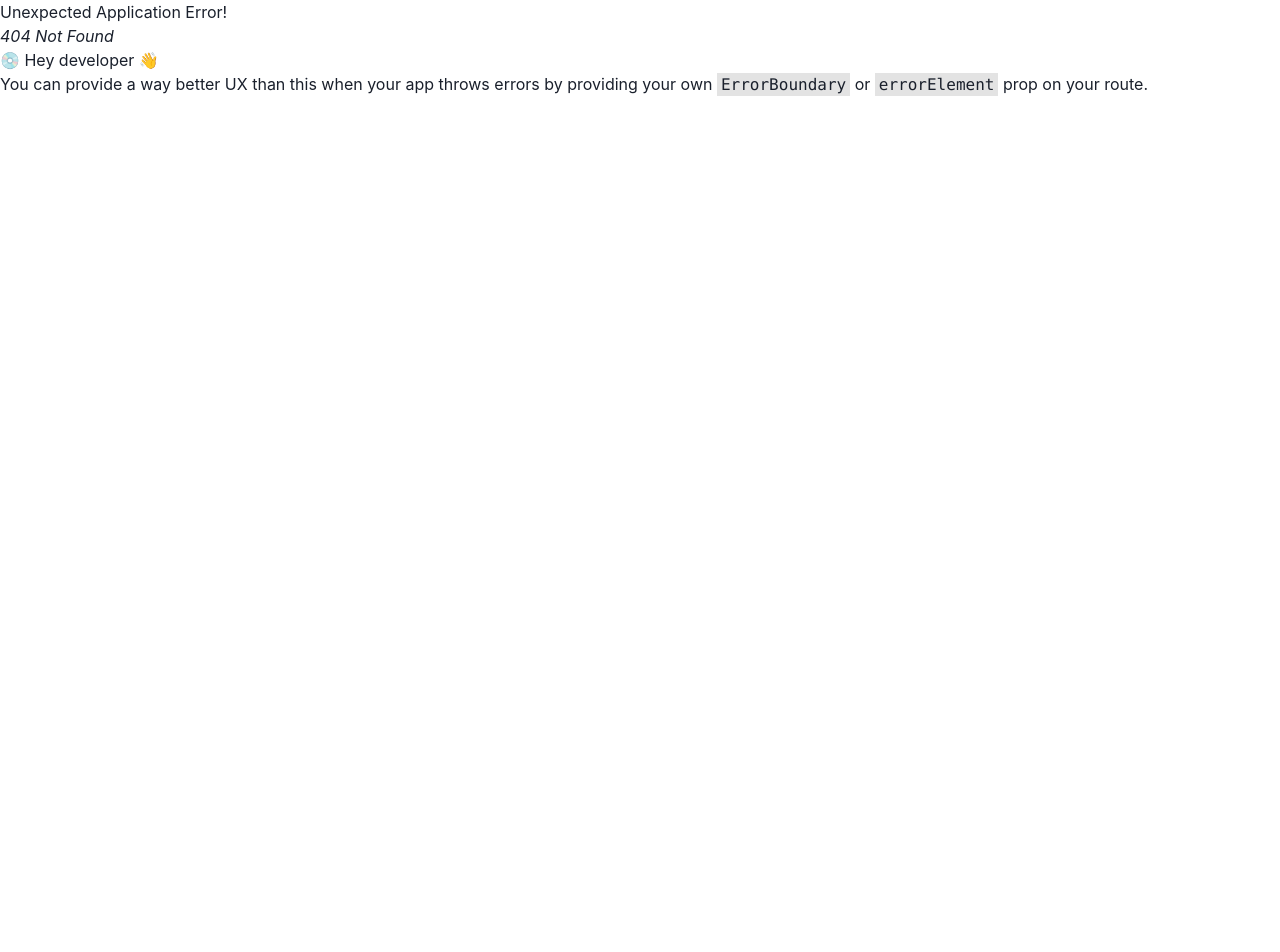
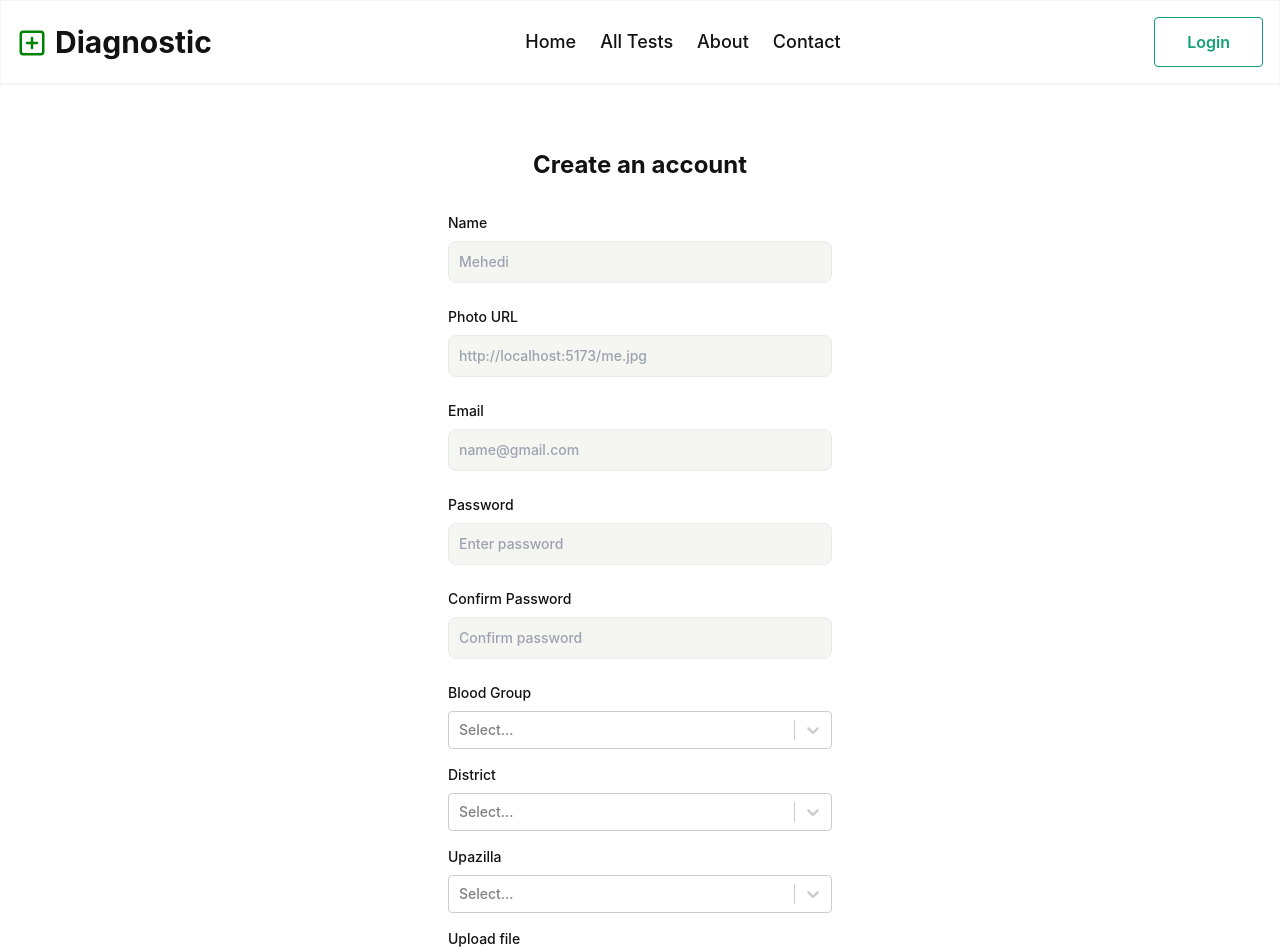
Before and after one commit to mehediy/diagnostic-center-frontend, a React (Vite) app: page /register in a window 1280 px wide. Before the commit this address had no page. Shown: the top 952 px of the page. Before the commit the page ends 800 px from the top, so only its background shows below. Built offline with nearby package versions, Linux system fonts and the light colour scheme.

Commit message:
added register form

```diff
--- a/package.json
+++ b/package.json
@@ -21,6 +21,7 @@
     "react-helmet-async": "^2.0.1",
     "react-hot-toast": "^2.4.1",
     "react-router-dom": "^6.20.0",
+    "react-select": "^5.8.0",
     "sort-by": "^1.2.0"
   },
   "devDependencies": {
--- /dev/null
+++ b/src/pages/Register/Register.jsx
@@ -0,0 +1,139 @@
+import { Link } from "react-router-dom";
+import Input from "../../shared/Forms/Input";
+import Button from "../../shared/Buttons/Button";
+import { upazillas } from "../../constants/upazillas";
+import { useState } from "react";
+import toast from "react-hot-toast";
+import Select from "react-select";
+import { districts } from "../../constants/districts";
+import { bloodGroups } from "../../constants";
+
+const Register = () => {
+  const [bloodGroup, setbloodGroup] = useState("");
+  const [imageUrl, setImageUrl] = useState(null);
+  const [upazilla, setUpazilla] = useState([]);
+  const [selectedDistrict, setSelectedDistrict] = useState(null);
+  const [selectedUpazilla, setselectedUpazilla] = useState(null);
+
+  const upazillaByDistrict = (id) => {
+    setUpazilla(upazillas.filter((item) => item.district_id == id));
+  };
+
+  const registerHandler = (e) => {
+    e.preventDefault();
+
+    const form = e.target;
+    const name = form.name.value;
+    const email = form.email.value;
+    const password = form.password.value;
+    const password2 = form.password2.value;
+
+    console.log(
+      name,
+      email,
+      password,
+      bloodGroup.label,
+      selectedDistrict.name,
+      selectedUpazilla.name
+    );
+
+    if (password !== password2) {
+      toast.error("Password doesn't match");
+      return;
+    }
+  };
+
+  return (
+    <div className="container mx-auto padding min-h-[500px]">
+      <h1 className="heading-2 text-center pb-8">Create an account</h1>
+      <form className="max-w-sm w-full mx-auto" onSubmit={registerHandler}>
+        <div className="space-y-4">
+          <Input
+            label={"Name"}
+            type={"text"}
+            name={"name"}
+            placeholder={"Mehedi"}
+          />
+          <Input
+            label={"Photo URL"}
+            type={"text"}
+            name={"photo"}
+            placeholder={"http://localhost:5173/me.jpg"}
+          />
+          <Input
+            label={"Email"}
+            type={"email"}
+            name={"email"}
+            placeholder={"name@gmail.com"}
+          />
+          <Input
+            label={"Password"}
+            type={"password"}
+            name={"password"}
+            placeholder={"Enter password"}
+          />
+          <Input
+            label={"Confirm Password"}
+            type={"password"}
+            name={"password2"}
+            placeholder={"Confirm password"}
+          />
+          <label className="block text-sm font-medium text-primary">
+            Blood Group
+            <Select
+              className="mt-2"
+              required
+              onChange={setbloodGroup}
+              options={bloodGroups}
+              getOptionLabel={(option) => option?.label}
+            />
+          </label>
+          <label className="block text-sm font-medium text-primary">
+            District
+            <Select
+              className="mt-2"
+              required
+              onChange={(selectedOption) => {
+                setSelectedDistrict(selectedOption);
+                upazillaByDistrict(selectedOption.id);
+              }}
+              options={districts}
+              getOptionLabel={(option) => option?.name}
+            />
+          </label>
+
+          <label className="block text-sm font-medium text-primary">
+            Upazilla
+            <Select
+              className="mt-2"
+              required
+              options={upazilla}
+              getOptionLabel={(option) => option.name}
+              onChange={setselectedUpazilla}
+            />
+          </label>
+
+          <label
+            className="block text-sm font-medium text-primary"
+            htmlFor="file_input"
+          >
+            Upload file
+          </label>
+          <input
+            className="bg-dark border mt-2 mb-2 border-darker rounded-lg focus:ring-brand-primary focus:border-brand-primary w-full p-2.5"
+            id="file_input"
+            type="file"
+          />
+
+          <Button className={"w-full"} variant={"accent"} label={"Register"} />
+
+          <Link className="block text-center" to={"/login"}>
+            Already have an account? Login
+          </Link>
+        </div>
+      </form>
+    </div>
+  );
+};
+
+export default Register;
--- a/src/routes/routes.jsx
+++ b/src/routes/routes.jsx
@@ -1,6 +1,7 @@
 import { createBrowserRouter } from "react-router-dom";
 import MainLayout from "../layouts/MainLayout";
 import Home from "../pages/Home/Home";
+import Register from "../pages/Register/Register";
 
 const routes = createBrowserRouter([
   {
@@ -11,6 +12,10 @@ const routes = createBrowserRouter([
         path: "/",
         element: <Home />,
       },
+      {
+        path: "/register",
+        element: <Register />,
+      },
     ],
   },
 ]);
```
Also changed, not shown: 1 other file (tests, documents, lock files or other folders).
